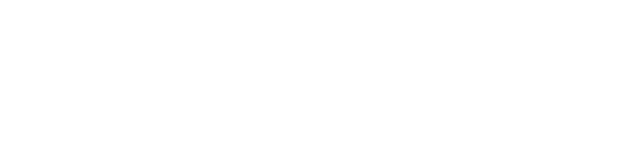
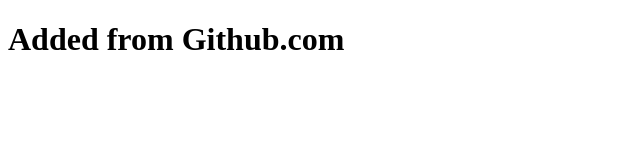
Before and after one commit to boydgreg/testrepo, a plain HTML site: page index.html in a window 1280 px wide. Shown: the whole page, without its empty margins (0-640 px from the left). Drawn offline with Linux system fonts and the light colour scheme.

Commit message:
Added H1 element

```diff
--- a/index.html
+++ b/index.html
@@ -7,6 +7,6 @@
     <title>Document</title>
 </head>
 <body>
-
+    <h1>Added from Github.com</h1>
 </body>
 </html>
```
